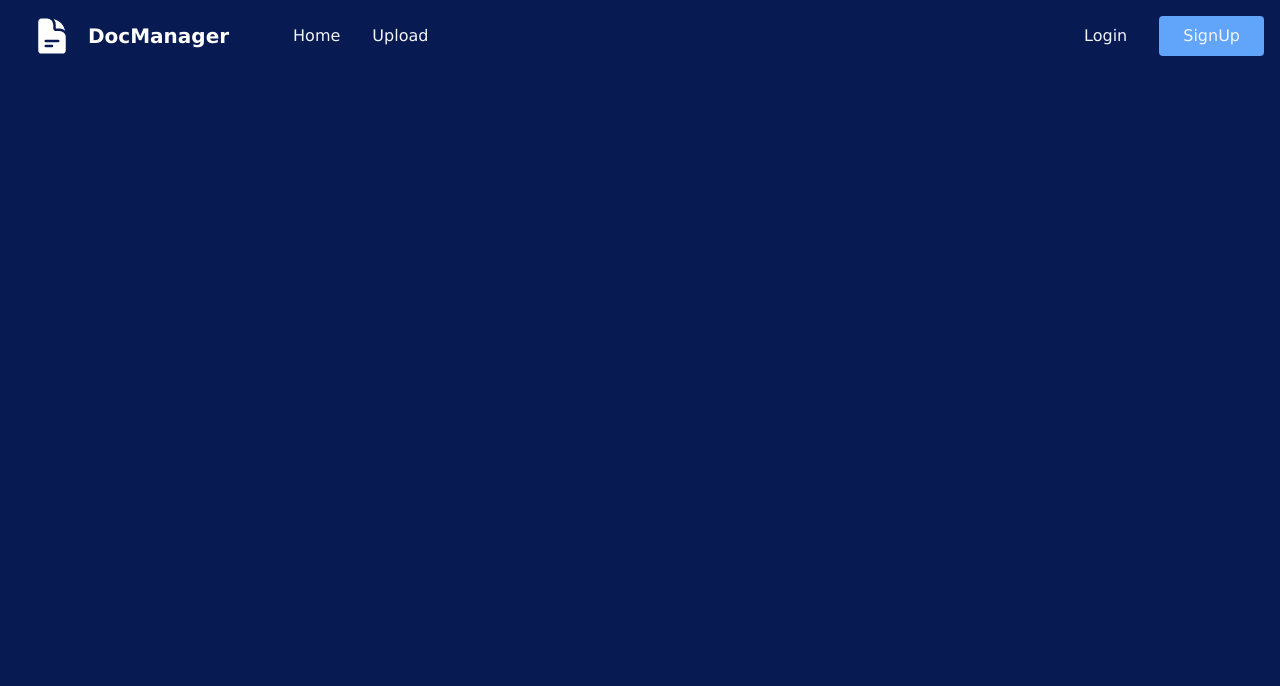
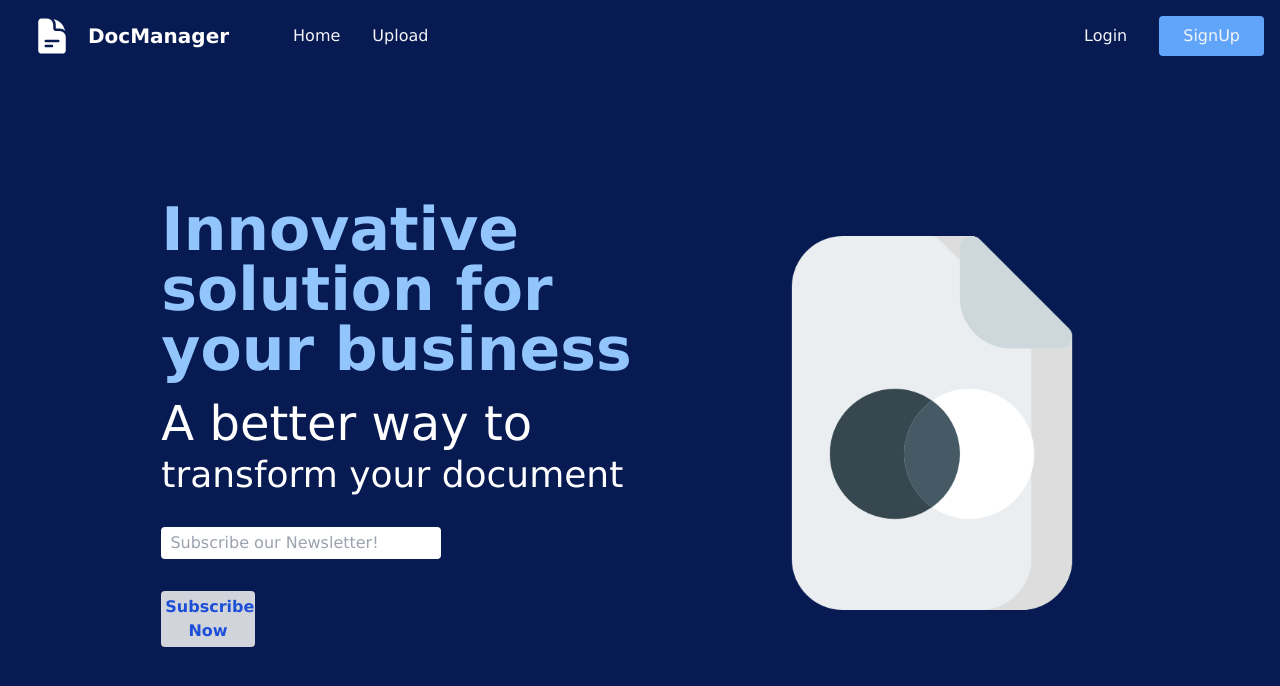
Before and after one commit to izaanahmed55/react_docmanager_ui, a React (Create React App) app: page / in a window 1280 px wide. Shown: the top 686 px of the page. Built offline with nearby package versions, Linux system fonts and the light colour scheme.

Commit message:
homepage link fixed

```diff
--- a/src/App.js
+++ b/src/App.js
@@ -10,18 +10,13 @@ function App() {
   return <BrowserRouter>
     <NavBar/>
     <Routes>
-      <Route path='/homepage' element={<HomePage/>}/>
+      <Route path='/' element={<HomePage/>}/>
       <Route path='/upload' element={<Upload/>}/>
       <Route path='/loginform' element={<LoginForm/>}/>
       <Route path='/signupform' element={<SignUpForm/>}/>
     </Routes>
   </BrowserRouter>
 
-      // <NavBar/>
-      // <LoginForm/>
-      // <SignUpForm/>
-      // <HomePage/>
-      // <Upload/>
 }
 
 export default App;
--- a/src/navBar.js
+++ b/src/navBar.js
@@ -15,7 +15,7 @@ const NavBar = () => {
                         <path d="M12.971 1.816A5.23 5.23 0 0114.25 5.25v1.875c0 .207.168.375.375.375H16.5a5.23 5.23 0 013.434 1.279 9.768 9.768 0 00-6.963-6.963z" />
                     </svg>
 
-                    <Link to="/homepage"> <span className="text-white text-xl font-bold"> DocManager </span> </Link>
+                    <Link to="/"> <span className="text-white text-xl font-bold"> DocManager </span> </Link>
                 </div>
 
                 <div className="block lg:hidden">
```
